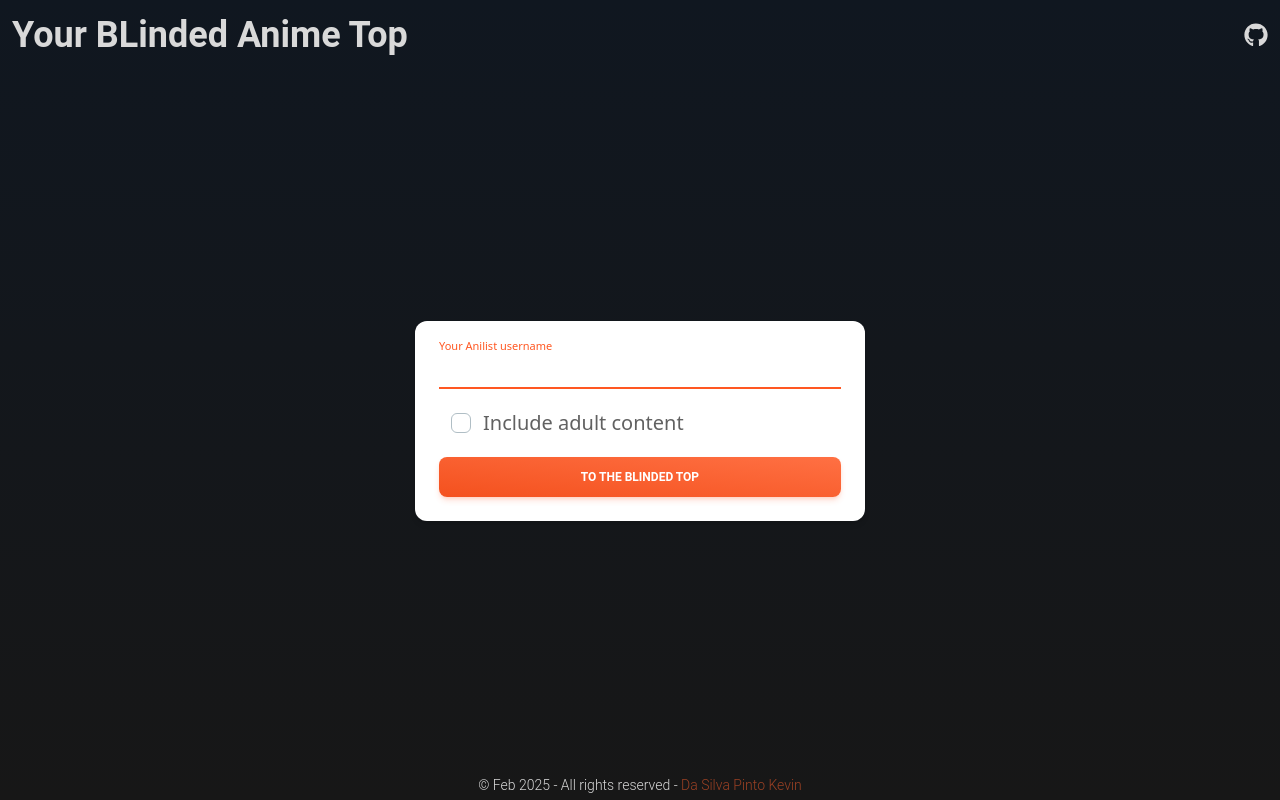
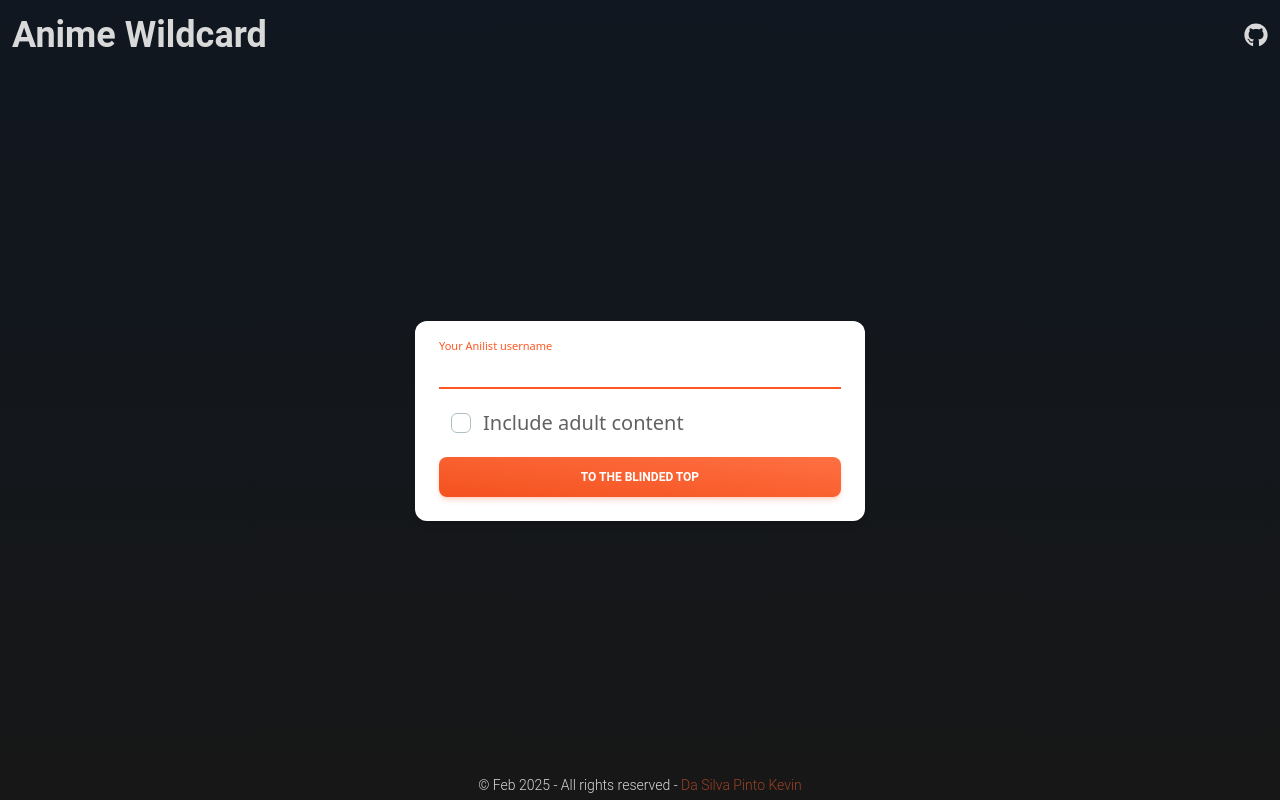
Before and after one commit to NamelessProj/Anime-Wildcard, a React (Vite) app: page / in a window 1280 px wide. Built offline with nearby package versions, Linux system fonts and the light colour scheme.

Commit message:
Updating the header

```diff
--- a/src/components/Header.jsx
+++ b/src/components/Header.jsx
@@ -8,7 +8,7 @@ const Header = () => {
             <div className="flex justify-between items-center">
                 <Typography variant="h2" as="p">
                     <Link to="/">
-                        Your BLinded Anime Top
+                        Anime Wildcard
                     </Link>
                 </Typography>
 
```
